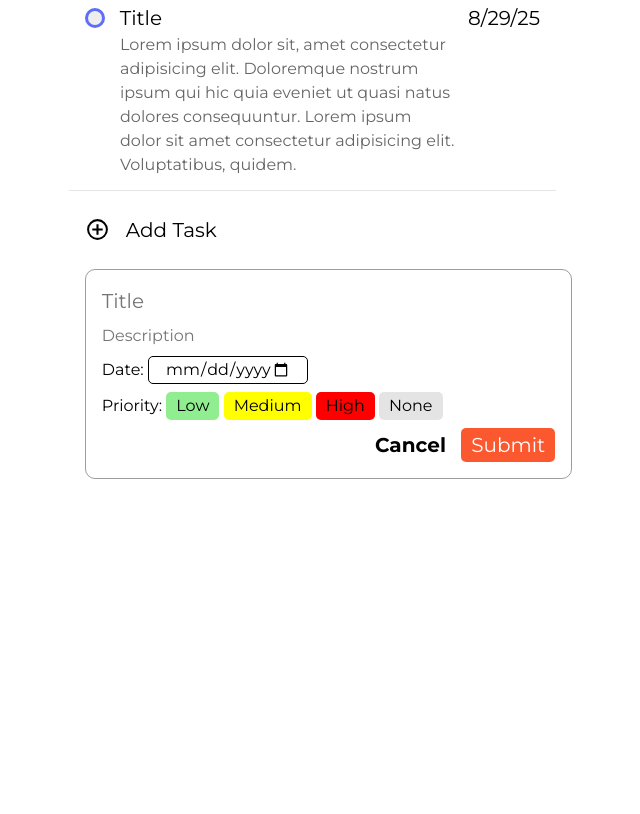
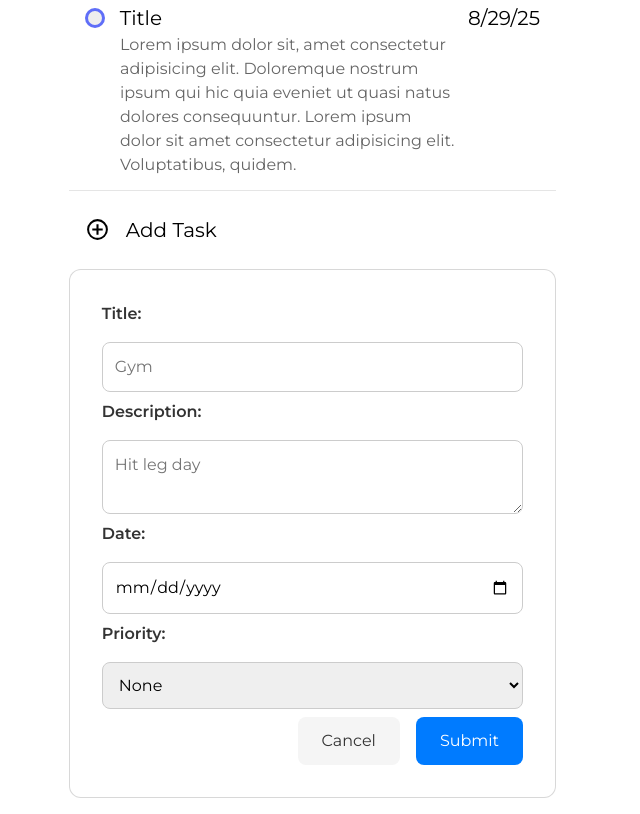
Before and after one commit to TomTatertot/todo-list, a website built with webpack: page src/template.html in a window 1280 px wide. Shown: the part 611-1425 px from the top of the page, without its empty margins (404-1044 px from the left). Before the commit the page ends 1106 px from the top, so only its background shows below. Built offline with nearby package versions, Linux system fonts and the light colour scheme.

Commit message:
finalize add task form

```diff
--- a/src/styles.css
+++ b/src/styles.css
@@ -206,72 +206,76 @@ body {
   transform: rotate(45deg);
 }
 
-.task-form__input:focus-visible {
-  outline: none;
+.task-form {
+    max-width: 500px;
+    margin: 1rem auto;
+    padding: 2rem;
+    background-color: #fff;
+    border-radius: 12px;
+    display: flex;
+    flex-direction: column;
+    gap:0.5rem;
+    border: 1px solid rgba(0, 0, 0, 0.151);
 }
 
-.task-form {
-  display: flex;
-  flex-direction: column;
-  width: 100%;
-  border: 1px solid rgba(0, 0, 0, 0.384);
-  border-radius: 10px;
-  padding: 1rem;
-  margin: 1rem 1rem;
-  gap: 0.5rem;
+/* ===== Label & Input/Textarea ===== */
+.task-form__label {
+    font-size: 1rem;
+    font-weight: 600;
+    margin-bottom: 0.5rem;
+    display: block;
+    color: #333;
 }
 
-.task-form__label {
-  font-size: 1rem;
+.task-form__input,
+.task-form__select {
+    width: 100%;
+    padding: 0.75rem;
+    border: 1px solid #ccc;
+    border-radius: 8px;
+    font-size: 1rem;
+    transition: border-color 0.2s ease, box-shadow 0.2s ease;
 }
 
-.task-form__input {
-  border: none;
+.task-form__input:focus,
+.task-form__select:focus {
+    border-color: #007bff;
+    box-shadow: 0 0 0 3px rgba(0, 123, 255, 0.25);
+    outline: none;
 }
 
 .task-form__input--description {
-  font-size: 1rem;
+    resize: vertical;
 }
 
-.task-form__input--date {
-  width: 10rem;
-  font-size: 1rem;
-  border: 1px solid black;
-  border-radius: 5px;
-  padding: 0 1rem;
-}
-
-.task-form__btns {
-  text-align: right;
+/* ===== Button Styles ===== */
+.task-form__actions {
+    display: flex;
+    justify-content: flex-end;
+    gap: 1rem;
 }
 
 .task-form__btn {
-  border-radius: 5px;
-  padding: 2px 10px;
-  /* font-weight: bold; */
+    padding: 0.75rem 1.5rem;
+    font-size: 1rem;
+    border: none;
+    border-radius: 8px;
 }
 
-.task-form__btn--low {
-  background-color: lightgreen
+.task-form__btn--cancel {
+    background-color: #f5f5f5;
+    color: #333;
 }
 
-.task-form__btn--medium {
-  background-color: yellow
-}
-
-.task-form__btn--high {
-  background-color: red
-}
-
-.task-form__btn--none {
-  background-color: rgb(228, 228, 228)
+.task-form__btn--cancel:hover {
+    background-color: #e0e0e0;
 }
 
 .task-form__btn--submit {
-  background-color: var(--secondary-color);
-  color: white
+    background-color: #007bff;
+    color: white;
 }
 
-.task-form__btn--cancel {
-  font-weight: bold
+.task-form__btn--submit:hover {
+    background-color: #0056b3;
 }
--- a/src/template.html
+++ b/src/template.html
@@ -112,24 +112,29 @@
             <button class="main__add-task-button"> <img src="./images/plus-circle-outline.svg" class="main__icon">Add
                 Task</button>
             <form class="task-form">
-                <input class="task-form__input task-form__input--title" type="text" placeholder="Title" required>
-                <input class="task-form__input task-form__input--description" type="text" placeholder="Description">
+                <label class="task-form__label" for="title">Title:</label>
+                <input class="task-form__input task-form__input--title" id="title" type="text" name="title"
+                    placeholder="Gym" required>
 
-                <label class="task-form__label">Date:
-                    <input class="task-form__input task-form__input--date" type="date" required>
-                </label>
-                <label class="task-form__label">Priority:
-                        <button class="task-form__btn task-form__btn--low" type="button">Low</button>
-                        <button class="task-form__btn task-form__btn--medium" type="button">Medium</button>
-                        <button class="task-form__btn task-form__btn--high" type="button">High</button>
-                        <button class="task-form__btn task-form__btn--none" type="button">None</button>
-                    </select>
-                </label>
-                <div class="task-form__btns">
+                <label class="task-form__label" for="description">Description:</label>
+                <textarea class="task-form__input task-form__input--description" id="description" name="description"
+                    placeholder="Hit leg day"></textarea>
+
+                <label class="task-form__label" for="date">Date:</label>
+                <input class="task-form__input task-form__input--date" id="date" type="date" name="date" required>
+
+                <label class="task-form__label" for="priority">Priority:</label>
+                <select class="task-form__select" id="priority" name="priority">
+                    <option value="">None</option>
+                    <option value="high">High</option>
+                    <option value="medium">Medium</option>
+                    <option value="low">Low</option>
+                </select>
+
+                <div class="task-form__actions">
                     <button class="task-form__btn task-form__btn--cancel" type="button">Cancel</button>
-                    <button class="task-form__btn task-form__btn--submit" type="button">Submit</button>
+                    <button class="task-form__btn task-form__btn--submit" type="submit">Submit</button>
                 </div>
-
             </form>
         </main>
     </div>
```
